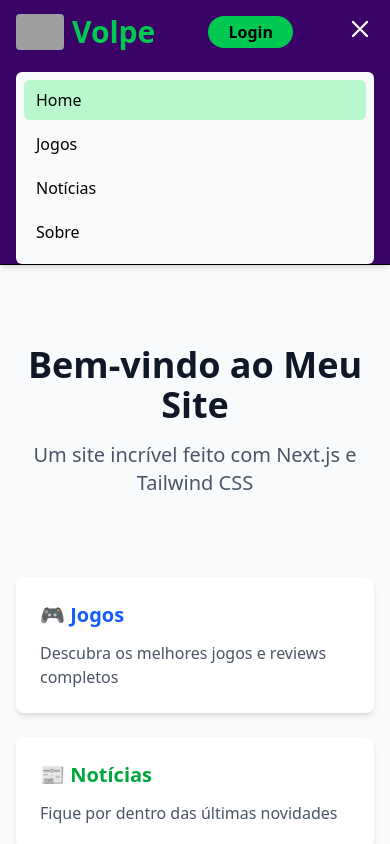
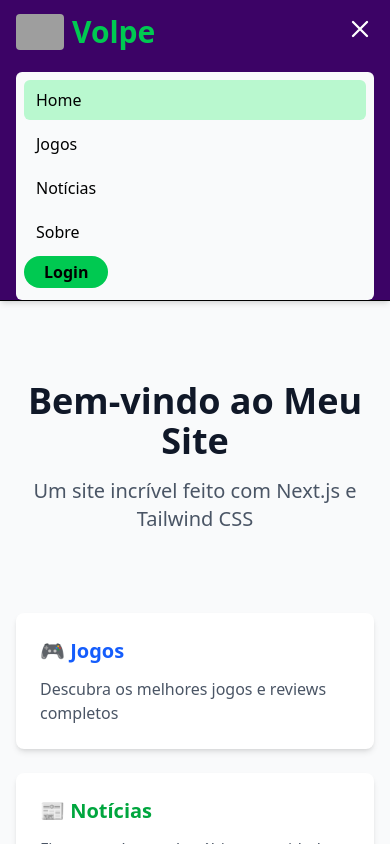
Before and after one commit to volpebits/newVolpe, a Next.js app: page / in a window 390 px wide. Both pictures are taken after a click on the button 360 px from the left and 29 px from the top of the page. Shown: the top 844 px of the page. Built offline with nearby package versions, Linux system fonts and the light colour scheme; grey boxes are pictures that could not be loaded.

Commit message:
new button login menu hamburguer

```diff
--- a/src/app/components/Header.jsx
+++ b/src/app/components/Header.jsx
@@ -55,7 +55,7 @@ export default function Header() {
                     </div>
 
                     {/* Botão de Login */}
-                    <div class="login">
+                    <div class="login hidden md:block">
                         <button onClick={""} class="cursor-pointer text-dark font-bold bg-green-500 hover:bg-green-200 px-5 py-1 rounded-3xl" >Login</button>
                     </div>
 
@@ -94,6 +94,7 @@ export default function Header() {
                                     {link.label}
                                 </Link>
                             ))}
+                            <button onClick={""} class="cursor-pointer text-dark font-bold bg-green-500 hover:bg-green-200 px-5 py-1 rounded-3xl" >Login</button>
                         </div>
                     </div>
                 )}
```
